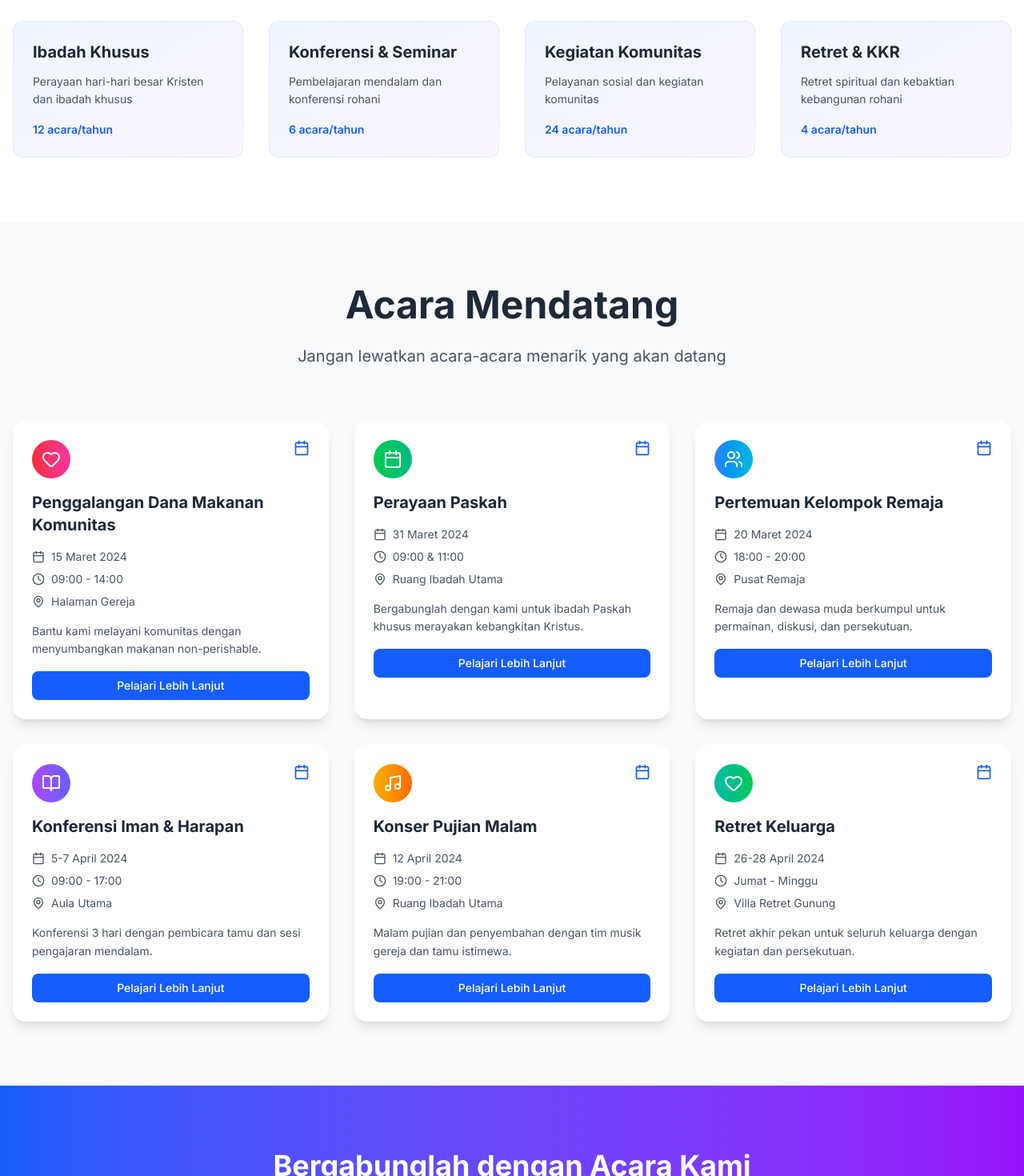
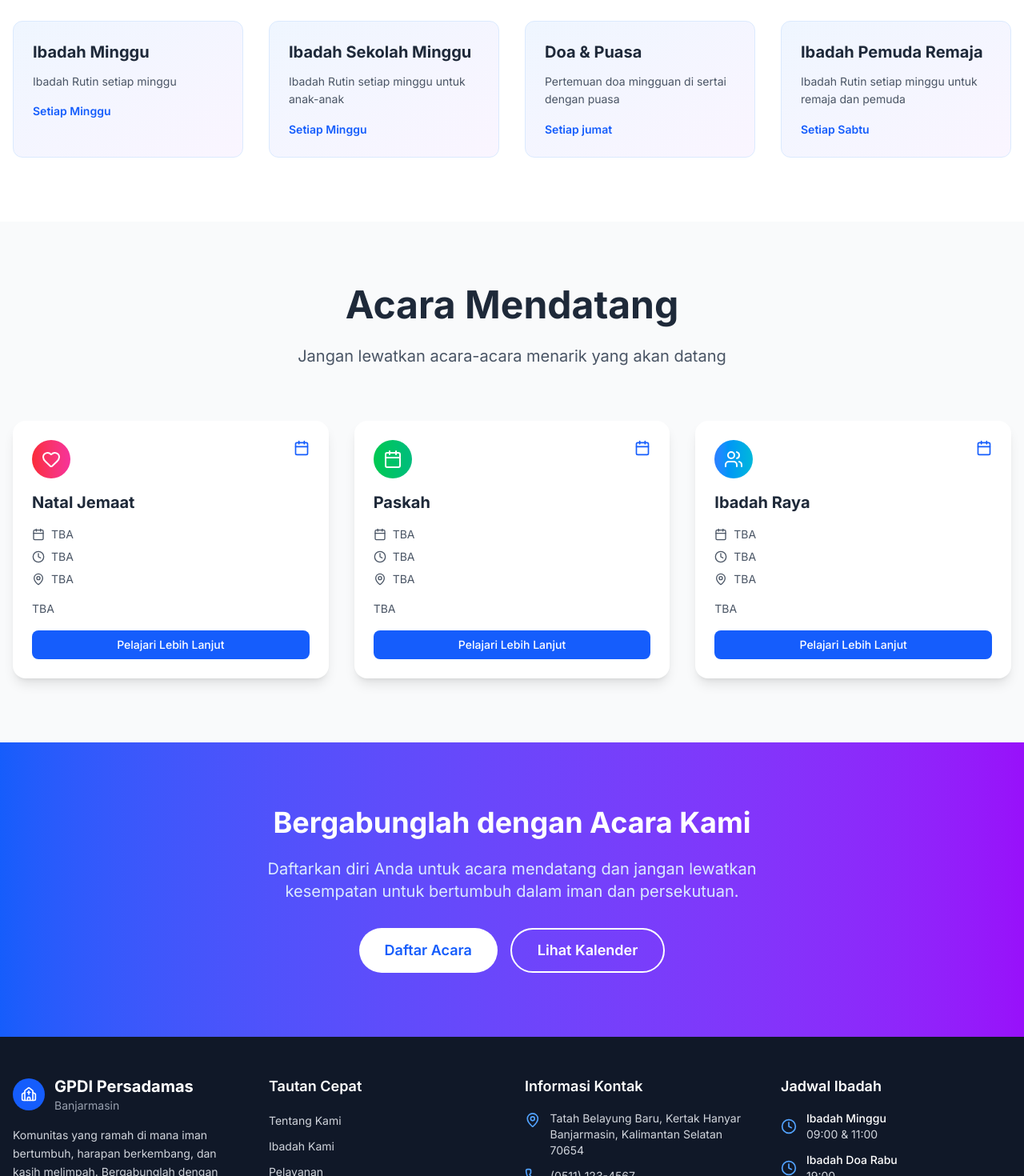
Before and after one commit to TheophilusAE/GPDI-3, a Next.js app: page /events in a window 1280 px wide. Shown: the part 760-2230 px from the top of the page at 80% size. Built offline with nearby package versions, Linux system fonts and the light colour scheme.

Commit message:
Adjusting Content

```diff
--- a/src/app/contact/page.tsx
+++ b/src/app/contact/page.tsx
@@ -44,7 +44,7 @@ export default function ContactPage() {
     {
       icon: MapPin,
       title: 'Alamat',
-      details: 'Jl. Persadamas No. 123, Banjarmasin, Kalimantan Selatan',
+      details: 'Tatah Belayung Baru, Kertak Hanyar, Banjarmasin, Kalimantan Selatan 70654',
       description: 'Kunjungi kami di lokasi kami'
     },
     {
@@ -56,9 +56,11 @@ export default function ContactPage() {
   ];
 
   const serviceTimes = [
-    { day: 'Minggu', times: '09:00 & 11:00', service: 'Ibadah Minggu' },
-    { day: 'Rabu', times: '19:00', service: 'Ibadah Doa' },
-    { day: 'Kamis', times: '19:00', service: 'Studi Alkitab' }
+    { day: 'Minggu', times: '08:30 & 16:00', service: 'Ibadah Minggu I & II' },
+    { day: 'Rabu', times: '19:00', service: 'Ibadah Tengah Minggu' },
+    { day: 'Kamis', times: '19:00', service: 'Latihan Pelayan' },
+    { day: 'Jumat', times: '19:00', service: 'Doa Malam & Puasa' },
+    { day: 'Sabtu', times: '16:00 & 19.00', service: 'Ibadah Pemuda Spark & Blast' },
   ];
 
   return (
@@ -146,7 +148,7 @@ export default function ContactPage() {
                       value={formData.name}
                       onChange={handleInputChange}
                       required
-                      className="w-full px-4 py-3 border border-gray-300 rounded-lg focus:ring-2 focus:ring-blue-500 focus:border-transparent transition-colors duration-200"
+                      className="w-full px-4 py-3 border border-gray-300 rounded-lg focus:ring-2 focus:ring-blue-500 focus:border-transparent transition-colors duration-200 text-gray-700 placeholder-gray-500"
                       placeholder="Nama lengkap Anda"
                     />
                   </div>
@@ -161,7 +163,7 @@ export default function ContactPage() {
                       value={formData.email}
                       onChange={handleInputChange}
                       required
-                      className="w-full px-4 py-3 border border-gray-300 rounded-lg focus:ring-2 focus:ring-blue-500 focus:border-transparent transition-colors duration-200"
+                      className="w-full px-4 py-3 border border-gray-300 rounded-lg focus:ring-2 focus:ring-blue-500 focus:border-transparent transition-colors duration-200 text-gray-700 placeholder-gray-500"
                       placeholder="email.anda@contoh.com"
                     />
                   </div>
@@ -178,7 +180,7 @@ export default function ContactPage() {
                       name="phone"
                       value={formData.phone}
                       onChange={handleInputChange}
-                      className="w-full px-4 py-3 border border-gray-300 rounded-lg focus:ring-2 focus:ring-blue-500 focus:border-transparent transition-colors duration-200"
+                      className="w-full px-4 py-3 border border-gray-300 rounded-lg focus:ring-2 focus:ring-blue-500 focus:border-transparent transition-colors duration-200 text-gray-700 placeholder-gray-500"
                       placeholder="(0511) 123-4567"
                     />
                   </div>
@@ -192,14 +194,14 @@ export default function ContactPage() {
                       value={formData.subject}
                       onChange={handleInputChange}
                       required
-                      className="w-full px-4 py-3 border border-gray-300 rounded-lg focus:ring-2 focus:ring-blue-500 focus:border-transparent transition-colors duration-200"
+                      className="w-full px-4 py-3 border border-gray-300 rounded-lg focus:ring-2 focus:ring-blue-500 focus:border-transparent transition-colors duration-200 text-gray-700"
                     >
                       <option value="">Pilih subjek</option>
                       <option value="general">Pertanyaan Umum</option>
                       <option value="prayer">Permohonan Doa</option>
                       <option value="visit">Rencana Kunjungan</option>
                       <option value="ministry">Informasi Pelayanan</option>
-                      <option value="volunteer">Kesempatan Relawan</option>
+                      <option value="volunteer">Kesempatan Pelayan</option>
                       <option value="other">Lainnya</option>
                     </select>
                   </div>
@@ -216,7 +218,7 @@ export default function ContactPage() {
                     onChange={handleInputChange}
                     required
                     rows={6}
-                    className="w-full px-4 py-3 border border-gray-300 rounded-lg focus:ring-2 focus:ring-blue-500 focus:border-transparent transition-colors duration-200 resize-none"
+                    className="w-full px-4 py-3 border border-gray-300 rounded-lg focus:ring-2 focus:ring-blue-500 focus:border-transparent transition-colors duration-200 resize-none text-gray-700 placeholder-gray-500"
                     placeholder="Ceritakan bagaimana kami dapat membantu Anda..."
                   />
                 </div>
@@ -262,20 +264,30 @@ export default function ContactPage() {
               {/* Map Placeholder */}
               <div className="bg-white rounded-2xl p-8 shadow-lg">
                 <h3 className="text-2xl font-bold text-gray-800 mb-6">Temukan Kami</h3>
-                <div className="w-full h-64 bg-gradient-to-br from-blue-100 to-purple-100 rounded-lg flex items-center justify-center">
-                  <div className="text-center">
-                    <MapPin className="w-12 h-12 text-blue-600 mx-auto mb-4" />
-                    <p className="text-gray-600 font-medium">Jl. Persadamas No. 123</p>
-                    <p className="text-gray-600">Banjarmasin, Kalimantan Selatan</p>
+                <a
+                  href="https://maps.app.goo.gl/VqAqALvWt49jc1ic8"
+                  target="_blank"
+                  rel="noopener noreferrer"
+                  className="block hover:opacity-90 transition-opacity duration-200"
+                >
+                  <div className="w-full h-64 bg-gradient-to-br from-blue-100 to-purple-100 rounded-lg flex items-center justify-center">
+                    <div className="text-center">
+                      <MapPin className="w-12 h-12 text-blue-600 mx-auto mb-4" />
+                      <p className="text-gray-600 font-medium">Tatah Belayung Baru, Kertak Hanyar</p>
+                      <p className="text-gray-600">Banjarmasin, Kalimantan Selatan 70654</p>
+                    </div>
                   </div>
-                </div>
-                <motion.button
+                </a>
+                <motion.a
+                  href="https://maps.app.goo.gl/VqAqALvWt49jc1ic8"
+                  target="_blank"
+                  rel="noopener noreferrer"
                   whileHover={{ scale: 1.02 }}
                   whileTap={{ scale: 0.98 }}
-                  className="w-full mt-4 bg-blue-600 text-white py-2 rounded-lg hover:bg-blue-700 transition-colors duration-200"
+                  className="w-full mt-4 bg-blue-600 text-white py-2 rounded-lg hover:bg-blue-700 transition-colors duration-200 inline-block text-center"
                 >
                   Dapatkan Petunjuk Arah
-                </motion.button>
+                </motion.a>
               </div>
 
               {/* Social Media */}
@@ -291,14 +303,18 @@ export default function ContactPage() {
                   </motion.a>
                   <motion.a
                     whileHover={{ scale: 1.1, y: -2 }}
-                    href="#"
+                    href="https://www.instagram.com/gpdipersadamas?igsh=MXV5Y25jYXIyc2xndQ=="
+                    target="_blank"
+                    rel="noopener noreferrer"
                     className="w-12 h-12 bg-pink-600 rounded-full flex items-center justify-center text-white hover:bg-pink-700 transition-colors duration-200"
                   >
                     <Instagram className="w-6 h-6" />
                   </motion.a>
                   <motion.a
                     whileHover={{ scale: 1.1, y: -2 }}
-                    href="#"
+                    href="https://youtube.com/@gpdipersadamasbanjarmasin?si=p8bLMqy4dYo_ws3y"
+                    target="_blank"
+                    rel="noopener noreferrer"
                     className="w-12 h-12 bg-red-600 rounded-full flex items-center justify-center text-white hover:bg-red-700 transition-colors duration-200"
                   >
                     <Youtube className="w-6 h-6" />
--- a/src/app/events/page.tsx
+++ b/src/app/events/page.tsx
@@ -6,81 +6,54 @@ import { Calendar, Clock, MapPin, Users, Heart, BookOpen, Music } from 'lucide-r
 export default function EventsPage() {
   const upcomingEvents = [
     {
-      title: 'Penggalangan Dana Makanan Komunitas',
-      date: '15 Maret 2024',
-      time: '09:00 - 14:00',
-      location: 'Halaman Gereja',
-      description: 'Bantu kami melayani komunitas dengan menyumbangkan makanan non-perishable.',
+      title: 'Natal Jemaat',
+      date: 'TBA',
+      time: 'TBA',
+      location: 'TBA',
+      description: 'TBA',
       icon: Heart,
       color: 'from-red-500 to-pink-500'
     },
     {
-      title: 'Perayaan Paskah',
-      date: '31 Maret 2024',
-      time: '09:00 & 11:00',
-      location: 'Ruang Ibadah Utama',
-      description: 'Bergabunglah dengan kami untuk ibadah Paskah khusus merayakan kebangkitan Kristus.',
+      title: 'Paskah',
+      date: 'TBA',
+      time: 'TBA',
+      location: 'TBA',
+      description: 'TBA',
       icon: Calendar,
       color: 'from-green-500 to-emerald-500'
     },
     {
-      title: 'Pertemuan Kelompok Remaja',
-      date: '20 Maret 2024',
-      time: '18:00 - 20:00',
-      location: 'Pusat Remaja',
-      description: 'Remaja dan dewasa muda berkumpul untuk permainan, diskusi, dan persekutuan.',
+      title: 'Ibadah Raya',
+      date: 'TBA',
+      time: 'TBA',
+      location: 'TBA',
+      description: 'TBA',
       icon: Users,
       color: 'from-blue-500 to-cyan-500'
-    },
-    {
-      title: 'Konferensi Iman & Harapan',
-      date: '5-7 April 2024',
-      time: '09:00 - 17:00',
-      location: 'Aula Utama',
-      description: 'Konferensi 3 hari dengan pembicara tamu dan sesi pengajaran mendalam.',
-      icon: BookOpen,
-      color: 'from-purple-500 to-indigo-500'
-    },
-    {
-      title: 'Konser Pujian Malam',
-      date: '12 April 2024',
-      time: '19:00 - 21:00',
-      location: 'Ruang Ibadah Utama',
-      description: 'Malam pujian dan penyembahan dengan tim musik gereja dan tamu istimewa.',
-      icon: Music,
-      color: 'from-yellow-500 to-orange-500'
-    },
-    {
-      title: 'Retret Keluarga',
-      date: '26-28 April 2024',
-      time: 'Jumat - Minggu',
-      location: 'Villa Retret Gunung',
-      description: 'Retret akhir pekan untuk seluruh keluarga dengan kegiatan dan persekutuan.',
-      icon: Heart,
-      color: 'from-teal-500 to-green-500'
     }
   ];
 
   const eventCategories = [
     {
-      title: 'Ibadah Khusus',
-      description: 'Perayaan hari-hari besar Kristen dan ibadah khusus',
-      count: '12 acara/tahun'
+      title: 'Ibadah Minggu',
+      description: 'Ibadah Rutin setiap minggu',
+      count: 'Setiap Minggu'
     },
     {
-      title: 'Konferensi & Seminar',
-      description: 'Pembelajaran mendalam dan konferensi rohani',
-      count: '6 acara/tahun'
+      title: 'Ibadah Sekolah Minggu',
+      description: 'Ibadah Rutin setiap minggu untuk anak-anak',
+      count: 'Setiap Minggu'
     },
     {
-      title: 'Kegiatan Komunitas',
-      description: 'Pelayanan sosial dan kegiatan komunitas',
-      count: '24 acara/tahun'
+      title: 'Doa & Puasa',
+      description: 'Pertemuan doa mingguan di sertai dengan puasa',
+      count: 'Setiap jumat'
     },
     {
-      title: 'Retret & KKR',
-      description: 'Retret spiritual dan kebaktian kebangunan rohani',
-      count: '4 acara/tahun'
+      title: 'Ibadah Pemuda Remaja',
+      description: 'Ibadah Rutin setiap minggu untuk remaja dan pemuda',
+      count: 'Setiap Sabtu'
     }
   ];
 
--- a/src/components/Footer.tsx
+++ b/src/components/Footer.tsx
@@ -41,14 +41,18 @@ export default function Footer() {
               </motion.a>
               <motion.a
                 whileHover={{ scale: 1.1, y: -2 }}
-                href="#"
+                href="https://www.instagram.com/gpdipersadamas?igsh=MXV5Y25jYXIyc2xndQ=="
+                target="_blank"
+                rel="noopener noreferrer"
                 className="w-10 h-10 bg-blue-600 rounded-full flex items-center justify-center hover:bg-blue-700 transition-colors duration-200"
               >
                 <Instagram className="w-5 h-5" />
               </motion.a>
               <motion.a
                 whileHover={{ scale: 1.1, y: -2 }}
-                href="#"
+                href="https://youtube.com/@gpdipersadamasbanjarmasin?si=p8bLMqy4dYo_ws3y"
+                target="_blank"
+                rel="noopener noreferrer"
                 className="w-10 h-10 bg-blue-600 rounded-full flex items-center justify-center hover:bg-blue-700 transition-colors duration-200"
               >
                 <Youtube className="w-5 h-5" />
@@ -102,8 +106,8 @@ export default function Footer() {
                 <MapPin className="w-5 h-5 text-blue-400 mt-0.5" />
                 <div>
                   <p className="text-gray-300 text-sm">
-                    Jl. Persadamas No. 123<br />
-                    Banjarmasin, Kalimantan Selatan
+                    Tatah Belayung Baru, Kertak Hanyar<br />
+                    Banjarmasin, Kalimantan Selatan 70654
                   </p>
                 </div>
               </div>
--- a/src/components/HeroSection.tsx
+++ b/src/components/HeroSection.tsx
@@ -96,14 +96,17 @@ export default function HeroSection() {
               Bergabung Minggu Ini
             </motion.button>
 
-            <motion.button
+            <motion.a
+              href="https://youtube.com/@gpdipersadamasbanjarmasin?si=p8bLMqy4dYo_ws3y"
+              target="_blank"
+              rel="noopener noreferrer"
               whileHover={{ scale: 1.05, y: -2 }}
               whileTap={{ scale: 0.95 }}
               className="flex items-center space-x-2 bg-transparent border-2 border-white text-white px-8 py-4 rounded-full font-semibold text-lg hover:bg-white hover:text-blue-900 transition-all duration-200"
             >
               <Play className="w-5 h-5" />
               <span>Tonton Online</span>
-            </motion.button>
+            </motion.a>
           </motion.div>
 
           {/* Stats */}
@@ -115,7 +118,7 @@ export default function HeroSection() {
           >
             {[
               { icon: Users, number: '500+', label: 'Jemaat' },
-              { icon: Calendar, number: '50+', label: 'Tahun Melayani' },
+              { icon: Calendar, number: '10', label: 'Tahun Melayani' },
               { icon: Heart, number: '100+', label: 'Hidup Diubahkan' },
             ].map((stat, index) => (
               <motion.div
--- a/src/components/ServicesSection.tsx
+++ b/src/components/ServicesSection.tsx
@@ -7,9 +7,9 @@ export default function ServicesSection() {
   const services = [
     {
       title: 'Ibadah Minggu Pagi',
-      time: '9:00 & 11:00',
+      time: '8:30',
       description: 'Bergabunglah dalam ibadah yang menginspirasi, pesan firman yang penuh kuasa, dan persekutuan dengan komunitas kami.',
-      features: ['Musik Live', 'Program Anak', 'Kopi & Persekutuan', 'Tersedia Penitipan Anak'],
+      features: ['Puji-Pujian', 'Firman Tuhan','Tersedia Sekolah Minggu Untuk Anak'],
       icon: Music,
       color: 'from-blue-500 to-blue-600'
     },
@@ -22,10 +22,10 @@ export default function ServicesSection() {
       color: 'from-purple-500 to-purple-600'
     },
     {
-      title: 'Kelompok Pendalaman Alkitab',
-      time: 'Kamis 19:00',
-      description: 'Mendalami firman Tuhan dengan pembelajaran dan diskusi interaktif.',
-      features: ['Pembelajaran Interaktif', 'Kelompok Kecil', 'Sesi Tanya Jawab', 'Materi Pembelajaran'],
+      title: 'Ibadah Minggu Sore',
+      time: '16.00',
+      description: 'Bergabunglah dalam ibadah yang menginspirasi, pesan firman yang penuh kuasa, dan persekutuan dengan komunitas kami.',
+      features: ['Puji-Pujian', 'Firman Tuhan','Tersedia Sekolah Minggu Untuk Anak'],
       icon: BookOpen,
       color: 'from-green-500 to-green-600'
     }
@@ -33,25 +33,28 @@ export default function ServicesSection() {
 
   const upcomingEvents = [
     {
-      title: 'Bakti Sosial Makanan',
-      date: '15 Maret 2024',
-      time: '09:00 - 14:00',
-      location: 'Area Parkir Gereja',
-      description: 'Bantu kami melayani komunitas dengan menyumbangkan makanan yang tahan lama.'
+      id: 1,
+      title: 'TBA',
+      date: '-',
+      time: '-',
+      location: '-',
+      description: '-'
     },
     {
-      title: 'Perayaan Paskah',
-      date: '31 Maret 2024',
-      time: '09:00 & 11:00',
-      location: 'Ruang Utama Gereja',
-      description: 'Bergabunglah dalam ibadah khusus Paskah merayakan kebangkitan Kristus.'
+      id: 2,
+      title: 'TBA',
+      date: '-',
+      time: '-',
+      location: '-',
+      description: '-'
     },
     {
-      title: 'Pertemuan Pemuda',
-      date: '20 Maret 2024',
-      time: '18:00 - 20:00',
-      location: 'Pusat Pemuda',
-      description: 'Remaja dan pemuda berkumpul untuk games, diskusi, dan persekutuan.'
+      id: 3,
+      title: 'TBA',
+      date: '-',
+      time: '-',
+      location: '-',
+      description: '-'
     }
   ];
 
@@ -139,7 +142,7 @@ export default function ServicesSection() {
           <div className="grid grid-cols-1 md:grid-cols-2 lg:grid-cols-3 gap-6">
             {upcomingEvents.map((event, index) => (
               <motion.div
-                key={event.title}
+                key={event.id}
                 initial={{ opacity: 0, y: 30 }}
                 whileInView={{ opacity: 1, y: 0 }}
                 transition={{ duration: 0.6, delay: index * 0.1 }}
@@ -199,21 +202,14 @@ export default function ServicesSection() {
                 <p className="text-blue-100">09:00 & 11:00</p>
               </div>
               <div>
-                <h4 className="text-xl font-semibold mb-2">Doa Rabu</h4>
+                <h4 className="text-xl font-semibold mb-2">Ibadah Tengah Minggu</h4>
                 <p className="text-blue-100">19:00</p>
               </div>
               <div>
-                <h4 className="text-xl font-semibold mb-2">Pendalaman Alkitab</h4>
-                <p className="text-blue-100">Kamis 19:00</p>
+                <h4 className="text-xl font-semibold mb-2">Doa & Puasa</h4>
+                <p className="text-blue-100">Jumat 19:00</p>
               </div>
             </div>
-            <motion.button
-              whileHover={{ scale: 1.05, y: -2 }}
-              whileTap={{ scale: 0.95 }}
-              className="mt-6 bg-white text-blue-600 px-8 py-3 rounded-full font-semibold text-lg hover:bg-blue-50 transition-colors duration-200"
-            >
-              Rencanakan Kunjungan Anda
-            </motion.button>
           </div>
         </motion.div>
       </div>
--- /dev/null
+++ b/src/context/ThemeContext.tsx
@@ -0,0 +1,48 @@
+'use client';
+
+import { createContext, useContext, useEffect, useState } from 'react';
+
+type Theme = 'light' | 'dark';
+
+type ThemeContextType = {
+  theme: Theme;
+  toggleTheme: () => void;
+};
+
+const ThemeContext = createContext<ThemeContextType | undefined>(undefined);
+
+export function ThemeProvider({ children }: { children: React.ReactNode }) {
+  const [theme, setTheme] = useState<Theme>('light');
+
+  useEffect(() => {
+    const savedTheme = localStorage.getItem('theme') as Theme | null;
+    if (savedTheme) {
+      setTheme(savedTheme);
+      document.documentElement.className = savedTheme;
+    } else if (window.matchMedia('(prefers-color-scheme: dark)').matches) {
+      setTheme('dark');
+      document.documentElement.className = 'dark';
+    }
+  }, []);
+
+  const toggleTheme = () => {
+    const newTheme = theme === 'light' ? 'dark' : 'light';
+    setTheme(newTheme);
+    localStorage.setItem('theme', newTheme);
+    document.documentElement.className = newTheme;
+  };
+
+  return (
+    <ThemeContext.Provider value={{ theme, toggleTheme }}>
+      {children}
+    </ThemeContext.Provider>
+  );
+}
+
+export function useTheme() {
+  const context = useContext(ThemeContext);
+  if (context === undefined) {
+    throw new Error('useTheme must be used within a ThemeProvider');
+  }
+  return context;
+}
--- /dev/null
+++ b/tailwind.config.ts
@@ -0,0 +1,20 @@
+import type { Config } from 'tailwindcss'
+
+const config: Config = {
+  content: [
+    './src/pages/**/*.{js,ts,jsx,tsx,mdx}',
+    './src/components/**/*.{js,ts,jsx,tsx,mdx}',
+    './src/app/**/*.{js,ts,jsx,tsx,mdx}',
+  ],
+  theme: {
+    extend: {
+      backgroundImage: {
+        'gradient-radial': 'radial-gradient(var(--tw-gradient-stops))',
+        'gradient-conic':
+          'conic-gradient(from 180deg at 50% 50%, var(--tw-gradient-stops))',
+      },
+    },
+  },
+  plugins: [],
+}
+export default config
```
Also changed, not shown: src/app/about/page.tsx (+17 -17 lines), src/app/ministries/page.tsx (+14 -23 lines).
